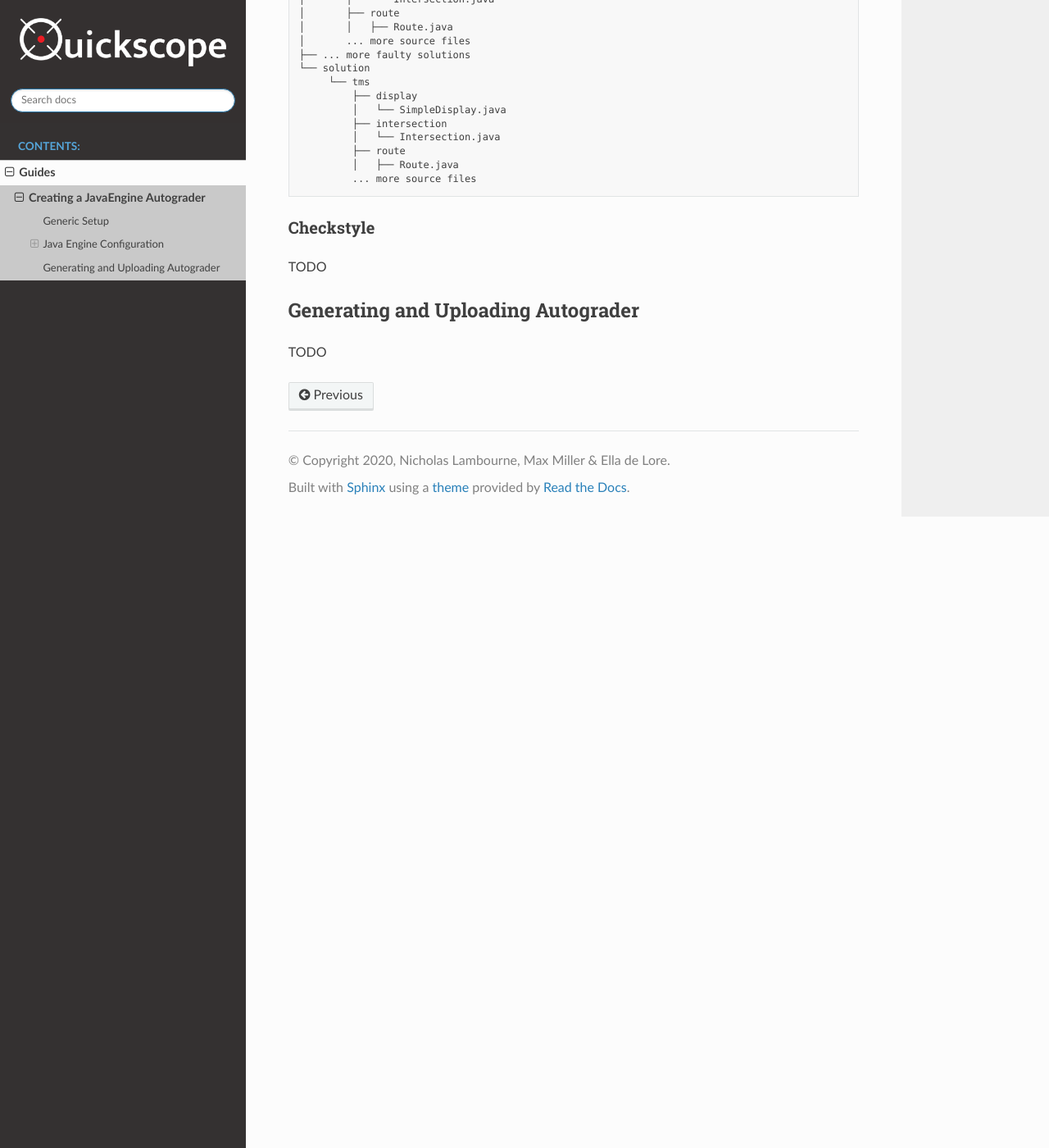
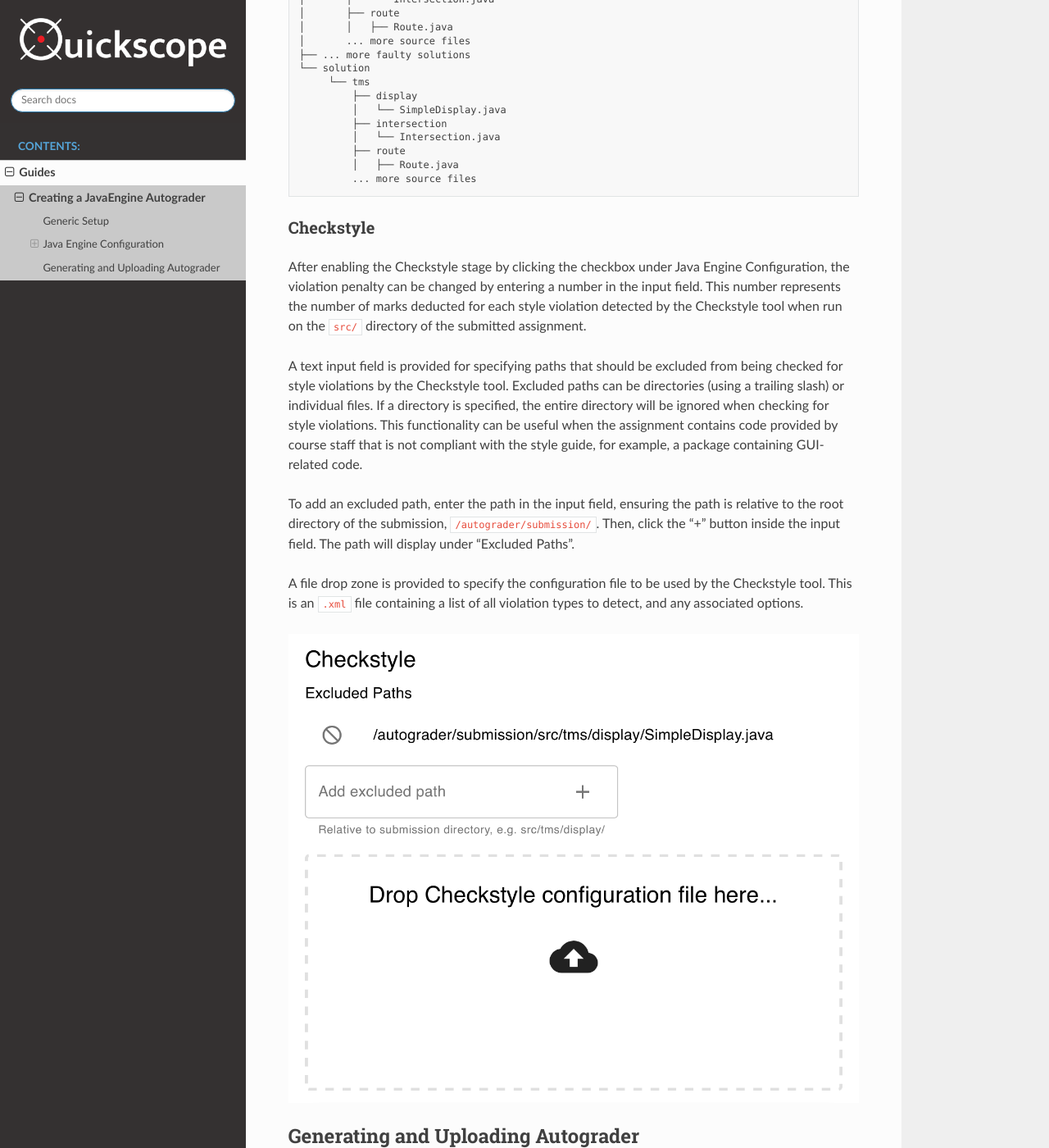
Before and after one commit to UQTools/quickscope, a Sphinx documentation site: the page built from docs/guides/javaengine-guide.md, in a window 1280 px wide and 1400 px high, scrolled down 4443 px. Shown: the whole window at 82% size. Built offline with Sphinx 7.4.7 and the Read the Docs theme 2.0.0, drawn with Linux system fonts in a browser that asks for light colours; some of the changed text lies outside the part shown.

Commit message:
Adds remaining sections of JavaEngine guide

```diff
--- a/docs/guides/javaengine-guide.md
+++ b/docs/guides/javaengine-guide.md
@@ -5,7 +5,7 @@ bundle in Quickscope, using the Java Engine for ChalkBox.
 
 ## Generic Setup
 
-1. Visit http://quickscope.uqcloud.net and log in with your UQ credentials.
+1. Visit [http://quickscope.uqcloud.net](http://quickscope.uqcloud.net) and log in with your UQ credentials.
 1. Choose a course code and assignment identifier for the autograder. These
 will be displayed in the instructor-facing output for debugging purposes each
 time the autograder runs.
@@ -165,8 +165,38 @@ faulty
 
 ### Checkstyle
 
-TODO
+After enabling the Checkstyle stage by clicking the checkbox under Java Engine
+Configuration, the violation penalty can be changed by entering a number in the
+input field. This number represents the number of marks deducted for each
+style violation detected by the Checkstyle tool when run on the `src/`
+directory of the submitted assignment.
+
+A text input field is provided for specifying paths that should be excluded
+from being checked for style violations by the Checkstyle tool. Excluded paths
+can be directories (using a trailing slash) or individual files.
+If a directory is specified, the entire directory will be ignored when
+checking for style violations.
+This functionality can be useful when the assignment contains code provided by
+course staff that is not compliant with the style guide, for example,
+a package containing GUI-related code.
+
+To add an excluded path, enter the path in the input field, ensuring the path
+is relative to the root directory of the submission, `/autograder/submission/`.
+Then, click the "+" button inside the input field.
+The path will display under "Excluded Paths".
+
+A file drop zone is provided to specify the configuration file to be used
+by the Checkstyle tool.
+This is an `.xml` file containing a list of all violation types to detect,
+and any associated options.
+
+![Checkstyle](../_static/images/checkstyle.png)
 
 ## Generating and Uploading Autograder
 
-TODO
+Finally, once all stages have been configured, the autograder is ready to be
+generated.
+Simply click the "Generate Autograder Bundle" button at the bottom of the page,
+and a `.zip` file containing the entire autograder suite will be downloaded
+automatically.
+This file can then be uploaded to Gradescope.
```
Also changed, not shown: docs/_static/images/checkstyle.png (added).
